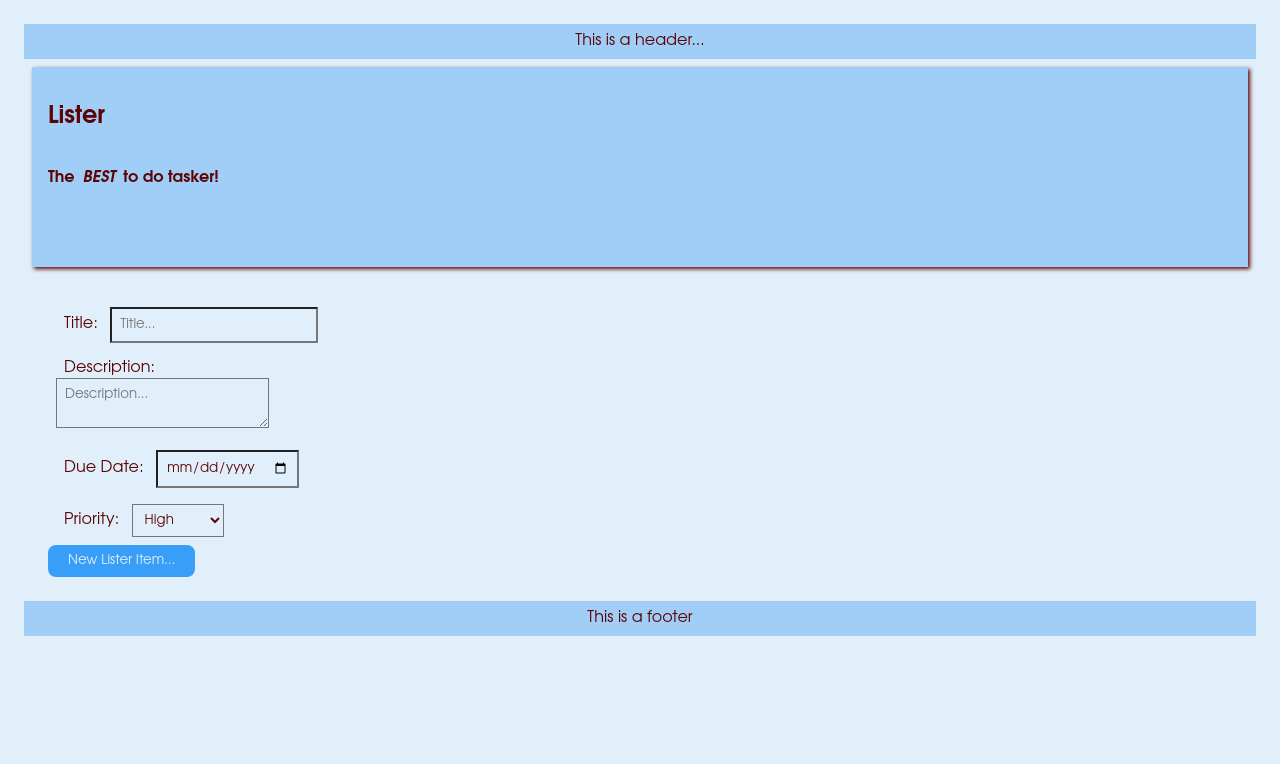
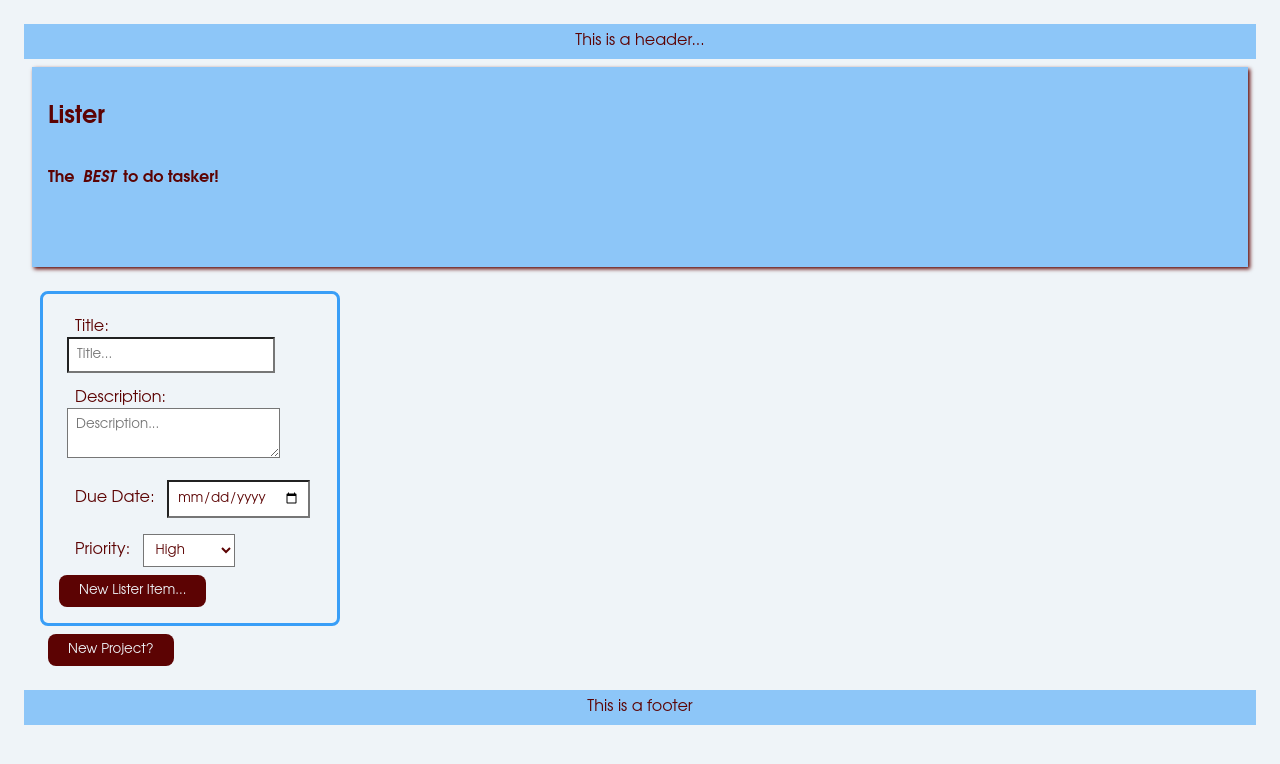
Before and after one commit to WebTestMan/todo-list, a website built with webpack: page src/template.html in a window 1280 px wide. Built offline with nearby package versions, Linux system fonts and the light colour scheme; a web font is replaced by a local one.

Commit message:
style changes

```diff
--- a/src/styles.css
+++ b/src/styles.css
@@ -1,8 +1,8 @@
 @import url(https://fonts.bunny.net/css?family=abeezee:400);
 
 :root {
-    --background-color: rgb(225, 239, 251);
-    --alt-background-colour: rgb(160, 206, 247);
+    --background-color: rgb(239, 244, 248);
+    --alt-background-colour: rgb(141, 198, 248);
     --dark-background-colour: rgb(57, 158, 247);
     --text-colour: #5c0303;
     --global-padding: 6px;
@@ -31,7 +31,7 @@ footer {
 
 button {
     border-radius: var(--border-radius);
-    background-color: var(--dark-background-colour);
+    background-color: var(--text-colour);
     color: var(--background-color);
     border: white;
     padding: var(--button-padding);
@@ -82,7 +82,7 @@ textarea:focus {
     border: solid;
     border-radius: var(--border-radius);
     box-shadow: var(--box-shadow);
-    padding: var(--button-padding);
+    padding: var(--global-padding);
 }
 
 .todo-card:hover {
@@ -111,4 +111,12 @@ textarea:focus {
 #new-todo-form {
     align-content: start;
     justify-content: start;
+    border: solid var(--dark-background-colour);
+    border-radius: var(--border-radius);
 }
+
+input,
+select,
+textarea {
+    background-color: white;
+}
--- a/src/template.html
+++ b/src/template.html
@@ -17,14 +17,16 @@
             <h4>The<em>BEST</em>to do tasker!</h4>
         </div>
         <div class="grid-sidebar">
-            <form id="new-todo-form">
+            <div id="new-todo-form">
+                <form>
                     <div>
                         <label for="title">Title:</label>
                         <input type="text" id="title" name="title" placeholder="Title..." maxlength="256">
                     </div>
                     <div>
                         <label for="description">Description:</label>
-                    <textarea type="text" id="description" name="description" placeholder="Description..."></textarea>
+                        <textarea type="text" id="description" name="description"
+                            placeholder="Description..."></textarea>
                     </div>
                     <div>
                         <label for="dueDate">Due Date:</label>
@@ -41,7 +43,10 @@
 
                     <button id="new-to-do-btn" type="submit">New Lister Item...</button>
                 </form>
-
+            </div>
+            <div>
+                <button>New Project?</button>
+            </div>
         </div>
         <div class="grid-content">
         </div>
```
Lines whose indentation alone changed are shown as unchanged.
